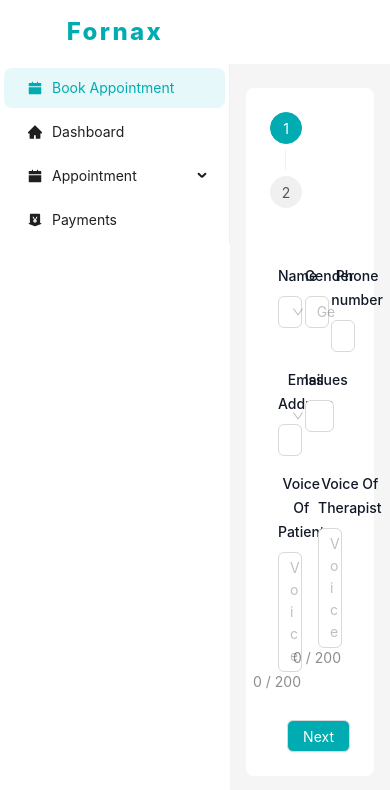
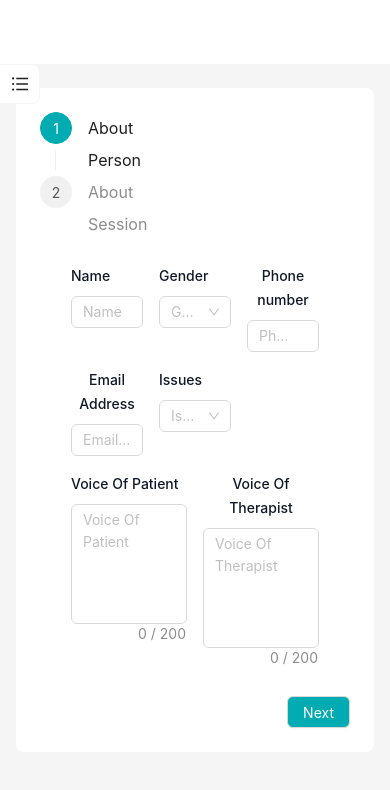
Before and after one commit to mohit-byteRoamer/Org_Admin_Panel, a React (Create React App) app: page / in a window 390 px wide. Shown: the top 790 px of the page. Built offline with nearby package versions, Linux system fonts and the light colour scheme.

Commit message:
working on responsive

```diff
--- a/src/components/calendar/calendar.jsx
+++ b/src/components/calendar/calendar.jsx
@@ -29,7 +29,7 @@ const Calender = ({ data, itemAction }) => {
       <div className="h-full w-full overflow-hidden" onClick={matchDate && itemAction}>
         {matchDate && (
           <div
-            className={`text-xs ${
+            className={`md:text-xs sm:text-[7px] flex justify-center items-center px-1 ${
               getStatusColors(matchDate?.status)?.textColor
             } ${
               getStatusColors(matchDate?.status)?.bgColor
--- a/src/feature/appointment/constant/index.js
+++ b/src/feature/appointment/constant/index.js
@@ -324,6 +324,8 @@ const tableListColumns = [
     dataIndex: "time",
     key: "time",
     render: (time) => <div>{formatTimeTo12Hour(time)}</div>,
+    responsive: ['lg'],
+
   },
   {
     title: "Issues",
@@ -355,6 +357,7 @@ const tableListColumns = [
         </div>
       );
     },
+    responsive: ['lg'],
   },
   {
     title: "Status",
--- a/src/feature/appointment/widgets/ongoing-session-info.jsx
+++ b/src/feature/appointment/widgets/ongoing-session-info.jsx
@@ -49,16 +49,17 @@ const OnGoingSessionInfo = ({ open, setOpen, id }) => {
     <>
       <Drawer
         title={"On Going Session Detail"}
-        width={"65%"}
+        width={"70%"}
         placement="right"
         closable={false}
         onClose={onClose}
         open={open}
+        // className="w-4/5"
       >
         {isLoading ? (
           <Loader />
         ) : (
-          <div>
+          <div className="w-auto">
             <Section
               SectionName={"Patient Detail"}
               content={<PatientInformation {...patient_info} />}
@@ -108,7 +109,7 @@ const OnGoingSessionInfo = ({ open, setOpen, id }) => {
 export default OnGoingSessionInfo;
 
 const Section = ({ SectionName, content }) => (
-  <div>
+  <div className="w-full">
     <div className="text-sm mb-2 font-semibold">{SectionName}</div>
     <div className="border border-gray-300 p-2 rounded-md">{content}</div>
   </div>
@@ -122,15 +123,15 @@ const SectionItemBox = ({ title, data }) => (
 );
 
 const PatientInformation = ({ name, gender, phone, email, pId }) => (
-  <>
+  <div>
     <div className="text-3xl mb-3 font-normal">{name}</div>
-    <div className="flex gap-4 ">
+    <div className="flex  gap-4 flex-wrap">
       <SectionItemBox title={"Patient ID"} data={pId} />
       <SectionItemBox title={"Phone Number"} data={phone} />
       <SectionItemBox title={"Email"} data={email} />
       <SectionItemBox title={"Gender"} data={gender} />
     </div>
-  </>
+  </div>
 );
 
 const AppointmentDetail = ({
@@ -146,7 +147,7 @@ const AppointmentDetail = ({
 }) => (
   <>
     <div className="flex flex-col flex-wrap gap-4 ">
-      <div className="flex gap-5">
+      <div className="flex gap-5 flex-wrap">
         <SectionItemBox title={"Day"} data={formatDate(day)} />
         <SectionItemBox title={"Time"} data={formatTimeTo12Hour(time)} />
         <SectionItemBox title={"Status"} data={status} />
@@ -156,7 +157,7 @@ const AppointmentDetail = ({
       <div>
         <div className="p-2">
           <div className="text-sm font-semibold">{"Issues"}</div>
-          <div className="flex gap-3 mt-1">
+          <div className="flex gap-3 mt-1 flex-wrap">
             {issues?.map((text) => (
               <div className="text-sm font-normal p-1.5 rounded-md border ">
                 {text}
@@ -165,7 +166,7 @@ const AppointmentDetail = ({
           </div>
         </div>
       </div>
-      <div className="flex gap-5">
+      <div className="flex gap-5 flex-wrap">
         <SectionItemBox title={"Recurrence Type"} data={recurrenceType} />
         <SectionItemBox title={"Voice of Patient"} data={vop} />
         <SectionItemBox
@@ -190,7 +191,7 @@ const CurrentSessionInfo = ({
 }) => (
   <>
     <div className="flex flex-col flex-wrap gap-4 ">
-      <div className="flex gap-5">
+      <div className="flex gap-5 flex-wrap">
         <SectionItemBox title={"Start From"} data={formatDate(fromDate)} />
         <SectionItemBox title={"Time"} data={formatTimeTo12Hour(time)} />
         <SectionItemBox
@@ -203,7 +204,7 @@ const CurrentSessionInfo = ({
       </div>
       <div>
         <div className="text-sm font-semibold">{"Payment Details"}</div>
-        <div className="flex gap-5">
+        <div className="flex gap-5 flex-wrap">
           <SectionItemBox title={"Payment Mode"} data={payment_info.mode} />
           <SectionItemBox title={"Amount"} data={payment_info.amount} />
           <SectionItemBox title={"Bank Name"} data={payment_info.bank} />
--- a/src/feature/layout/index.jsx
+++ b/src/feature/layout/index.jsx
@@ -54,7 +54,15 @@ const AppLayout = () => {
         minHeight: "100vh",
       }}
     >
-      <Sider width={230} theme="light">
+      <Sider
+        width={230}
+        theme="light"
+        title="mohti"
+        className="custom-sider"
+        breakpoint="lg" // Set the breakpoint to trigger responsive behavior
+        collapsedWidth="0" // Specify the collapsed width when the sidebar is collapsed
+        collapsible // Enable collapsible behavior
+      >
         <div className="text-primary-color tracking-widest text-2xl font-extrabold mt-4 mb-4">
           Fornax
         </div>
@@ -80,7 +88,7 @@ const AppLayout = () => {
             margin: "0 16px",
           }}
         >
-          <div className="container w-full h-full">
+          <div className="container w-full overflow-hidden h-full">
             <Routes>
               <Route path="/" element={<CreateAppointment />} />
               <Route path="/dashboard" element={<Dashboard />} />
--- a/src/screen/appointment/book-appointment-form.jsx
+++ b/src/screen/appointment/book-appointment-form.jsx
@@ -1,4 +1,4 @@
-import { useState } from "react";
+import { useEffect, useState } from "react";
 import { zodResolver } from "@hookform/resolvers/zod";
 import { bookAppointmentSchema } from "../../feature/appointment/schema/book-appointment-schema";
 import { useMutation } from "react-query";
@@ -20,6 +20,7 @@ import TimePickerController from "../../components/form-controllers/time-picker-
 import { useForm } from "react-hook-form";
 import { bookAppointment } from "../../feature/appointment/api";
 import { navigate } from "../../utils/common-function";
+import axios from "axios";
 
 let aboutPersonData = undefined;
 const CreateAppointment = () => {
@@ -123,8 +124,12 @@ const CreateAppointment = () => {
 
   return (
     <div className="bg-white rounded-lg mt-6 p-6">
-      <div className="w-30%">
-        <Steps current={current} items={items} />
+      <div className="w-[45%]">
+        <Steps
+          current={current}
+          items={items}
+          className=""
+        />
       </div>
       <div>{steps[current].content}</div>
       <div className="mt-12 flex justify-end">
--- a/src/screen/appointment/onGoing-appointment.jsx
+++ b/src/screen/appointment/onGoing-appointment.jsx
@@ -41,6 +41,7 @@ const OnGoingAppointment = () => {
             setIsViewSessionInfo(true);
           },
         })}
+        className="w-auto"
       />
       <OnGoingSessionInfo
         id={selectedListItemId}
```
